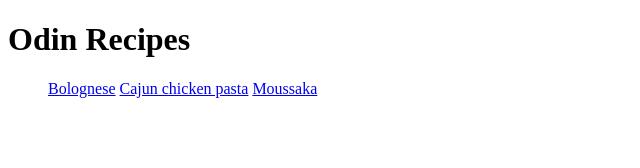
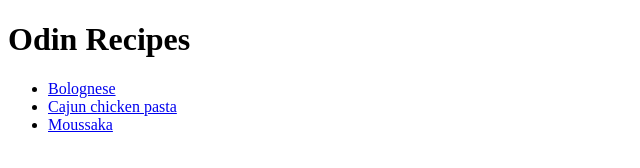
Before and after one commit to JosipDecur/odin-recipes, a plain HTML site: page index.html in a window 1280 px wide. Shown: the whole page, without its empty margins (0-640 px from the left). Drawn offline with Linux system fonts and the light colour scheme.

Commit message:
Put recipes in unordered list

```diff
--- a/index.html
+++ b/index.html
@@ -10,9 +10,9 @@
         Odin Recipes
     </h1>
     <ul>
-        <a href="recipes/bolognese.html">Bolognese</a>
-        <a href="recipes/cajun_chicken_pasta.html">Cajun chicken pasta</a>
-        <a href="recipes/moussaka.html">Moussaka</a>
+        <li><a href="recipes/bolognese.html">Bolognese</a></li>
+        <li><a href="recipes/cajun_chicken_pasta.html">Cajun chicken pasta</a></li>
+        <li><a href="recipes/moussaka.html">Moussaka</a></li>
     </ul>
 </body>
 </html>
```
